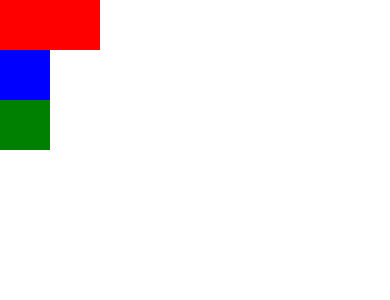
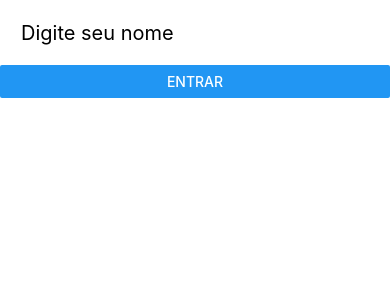
Before and after one commit to Siqm/Curso-ReactNative, a React Native app: screen / in a window 390 px wide. Shown: the top 300 px of the page. Built offline with nearby package versions, Linux system fonts and the light colour scheme.

Commit message:
Aula 19 -> Interligando states com botões e input

```diff
--- a/App.js
+++ b/App.js
@@ -1,40 +1,63 @@
 import React, { Component } from 'react'
-import { View, Text, StyleSheet } from 'react-native'
+import { View, Text, StyleSheet, TextInput, Button } from 'react-native'
 
 class App extends Component {
+
+  constructor(props) {
+    super(props);
+    this.state = {
+      nome: '',
+      input: ''
+    }
+
+    this.entrar = this.entrar.bind(this)
+  }
+
+  entrar() {
+    if(this.state.input === '') {
+      alert("Insira seu nome");
+      return
+    }
+    this.setState({ nome: `Bem-vindo: ${this.state.input}`})
+  }
+
   render() {
     return (
-      <View style={{
-        // Exercício 1,Vamos usar na prop justifyContent o
-        // space-between ( Fazer com tenha espaço iguais entre eles ):
-          // flex: 1,
-          // flexDirection: 'row',
-          // justifyContent:"space-between",
+      <View style={styles.container}>
 
-        // Exercício 2, Vamos usar agora na prop justifyContent o space-around
-        // ( Fazer com tenha espaços iguais entre eles mas tambem ao redor ):
-          // flex: 1,
-          // flexDirection: 'row',
-          // justifyContent: 'space-around'
+        <TextInput
+          style={styles.input}
+          placeholder='Digite seu nome'
+          onChangeText={(e) => this.setState({input: e})}
+          underlineColorAndroid='transparent'
+        />
 
-        // Exercício 3, Vamos agora usar uma prop nova dentro
-        // do alignItems o stretch ( Para essa prop funcionar
-        // as views filhas não podem ter largura FIXA ) Vamos lá:
-          flex: 1,
-          flexDirection: 'column',
-          alignItems: 'stretch'
-        }}
-      >
+        <Button title='Entrar' onPress={this.entrar}/>
 
-        <View style={{ width: 100, height: 50, backgroundColor: 'red'}}></View>
-
-        <View style={{ width: 50, height: 50, backgroundColor: 'blue'}}></View>
-
-        <View style={{ width: 50, height: 50, backgroundColor: 'green'}}></View>
+        <Text>{this.state.nome}</Text>
       </View>
     )
   }
 }
 
+const styles = StyleSheet.create({
+  container: {
+    flex:1
+  },
+
+  input: {
+    height: 45,
+    borderWidth: 1,
+    borderColor: '#fff',
+    margin: 10,
+    fontSize: 20,
+    padding: 10
+  },
+
+  texto: {
+    textAlign: 'center',
+    fontSize: 25
+  }
+})
 
 export default App;
```
